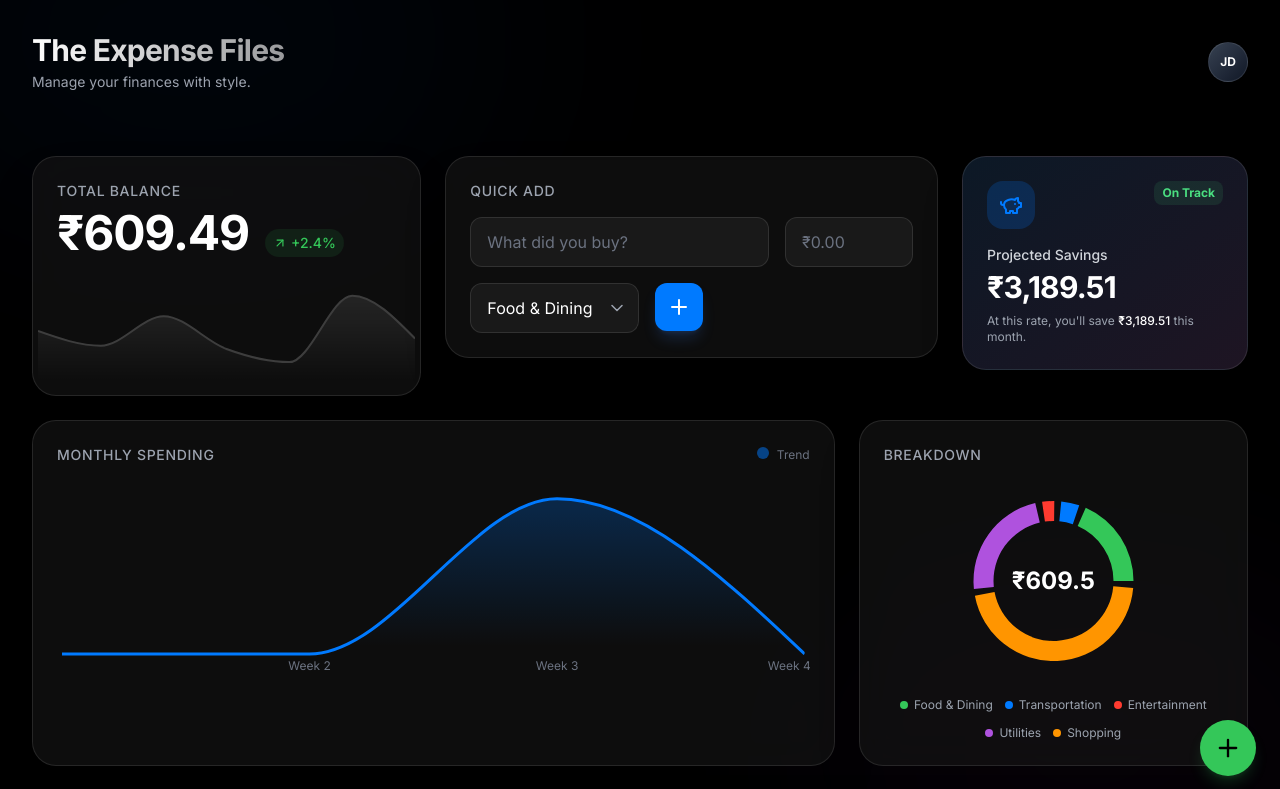
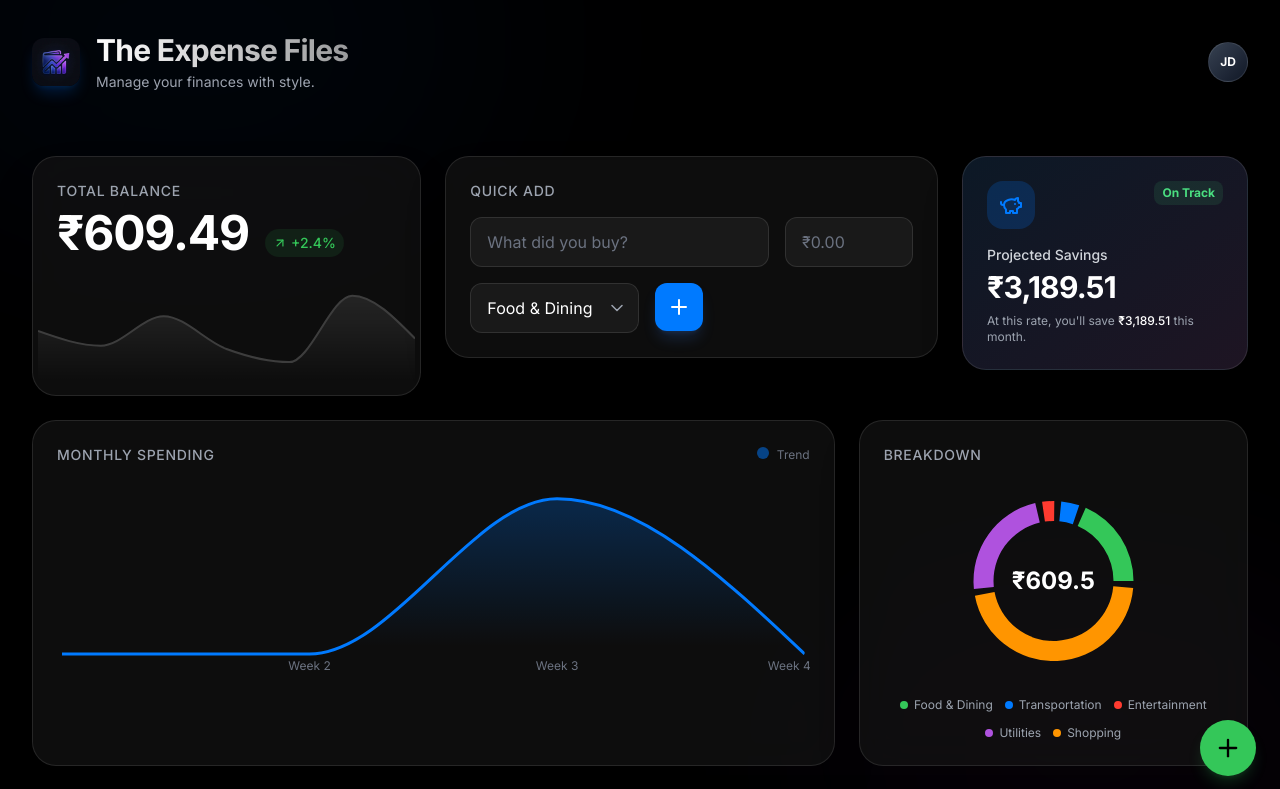
Before and after one commit to Gamingbeast7/The-Expense-Files, a React (Vite) app: page / in a window 1280 px wide. Shown: the top 789 px of the page. Built offline with nearby package versions, Linux system fonts and the light colour scheme.

Commit message:
Add custom logo and update layout

```diff
--- a/src/components/Layout.jsx
+++ b/src/components/Layout.jsx
@@ -5,6 +5,7 @@ import { X, User } from "lucide-react";
 import { Input } from "./ui/Input";
 import { Button } from "./ui/Button";
 import { Footer } from "./Footer";
+import logo from "../assets/logo.png";
 
 export function Layout({ children }) {
     const { user, updateUser } = useExpenses();
@@ -29,11 +30,14 @@ export function Layout({ children }) {
                     animate={{ opacity: 1, y: 0 }}
                     className="mb-8 flex items-center justify-between"
                 >
-                    <div>
-                        <h1 className="text-3xl font-bold tracking-tight bg-gradient-to-r from-white to-white/60 bg-clip-text text-transparent">
-                            The Expense Files
-                        </h1>
-                        <p className="text-gray-400 text-sm mt-1">Manage your finances with style.</p>
+                    <div className="flex items-center gap-4">
+                        <img src={logo} alt="The Expense Files Logo" className="w-12 h-12 rounded-xl shadow-lg shadow-accent-blue/20" />
+                        <div>
+                            <h1 className="text-3xl font-bold tracking-tight bg-gradient-to-r from-white to-white/60 bg-clip-text text-transparent">
+                                The Expense Files
+                            </h1>
+                            <p className="text-gray-400 text-sm mt-1">Manage your finances with style.</p>
+                        </div>
                     </div>
                     <button
                         onClick={() => {
```
Also changed, not shown: src/assets/logo.png (added).
